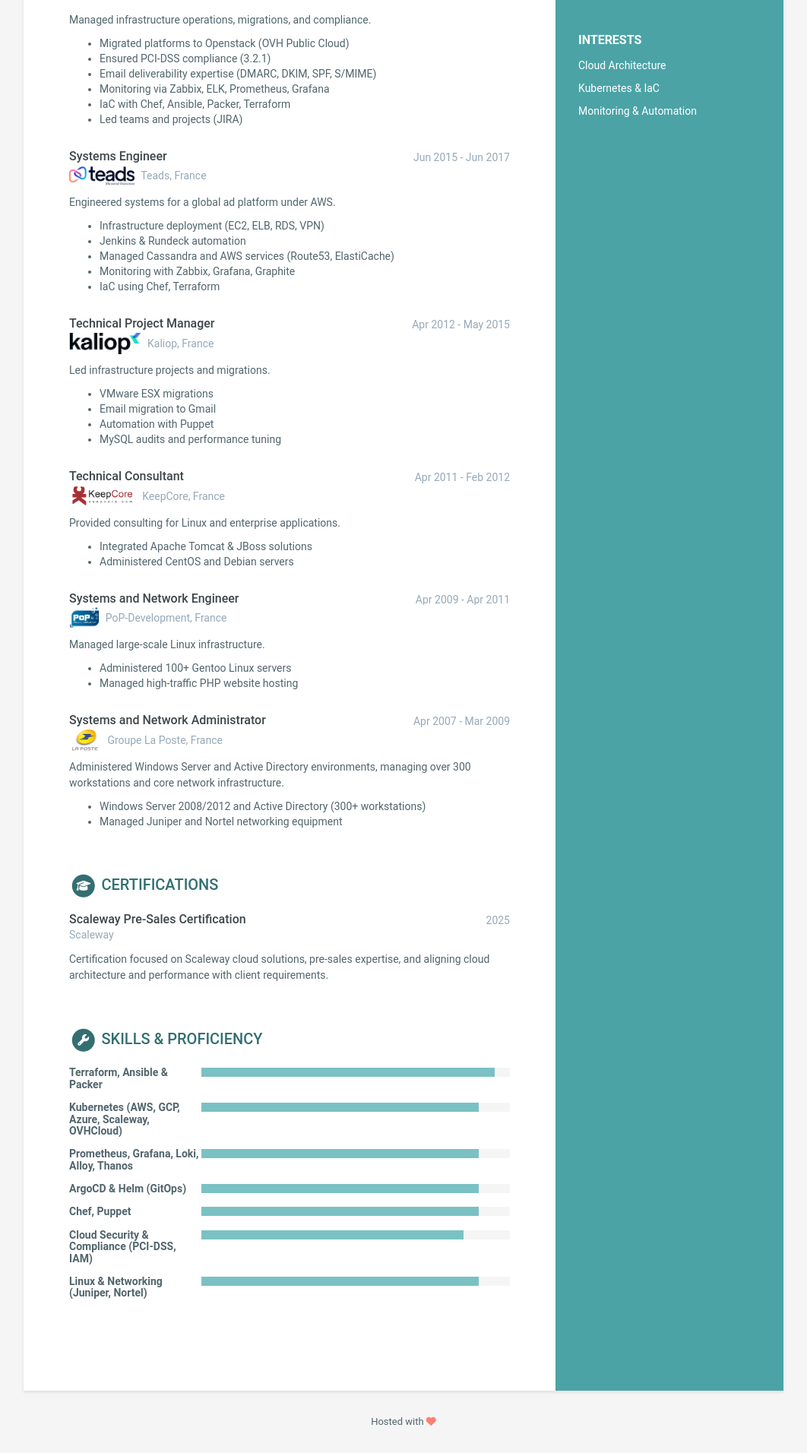
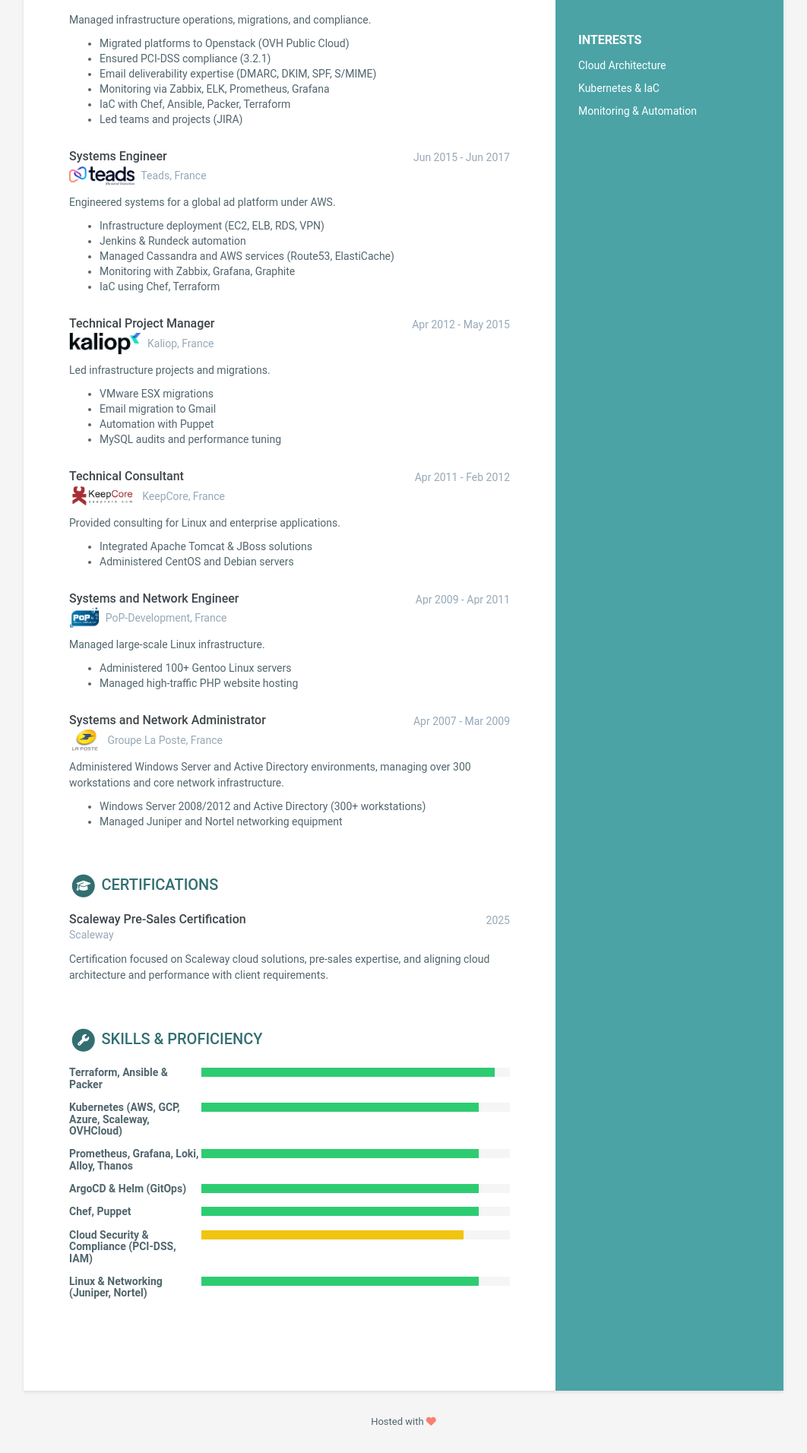
Before and after one commit to didier-segura/digital-cv, a Jekyll site: the page built from index.html, in a window 1280 px wide. Shown: the part 1035-2947 px from the top of the page at 76% size, without its empty margins (109-1171 px from the left). Built offline with Jekyll 4.4.1, drawn with Linux system fonts in a browser that asks for light colours.

Commit message:
+ Update skills level dynamic color

```diff
--- a/_includes/skills.html
+++ b/_includes/skills.html
@@ -1,4 +1,5 @@
-{% assign skills = site.data.data.skills %} {% if skills %}
+{% assign skills = site.data.data.skills %}
+{% if skills %}
 <section class="skills-section section">
   <h2 class="section-title">
     <span class="fa-stack fa-xs">
@@ -12,9 +13,20 @@
     {% for skill in skills.toolset %}
     <div class="item">
       <h3 class="level-title">{{ skill.name }}</h3>
+
       {% assign skill_level = 'width: ' | append: skill.level %}
+      {% assign skill_percent = skill.level | replace: '%','' | plus: 0 %}
+
+      {% if skill_percent >= 90 %}
+        {% assign skill_color = '#2ecc71' %}   <!-- Green for high skill -->
+      {% elsif skill_percent >= 70 %}
+        {% assign skill_color = '#f1c40f' %}   <!-- Yellow for medium skill -->
+      {% else %}
+        {% assign skill_color = '#e74c3c' %}   <!-- Red for lower skill -->
+      {% endif %}
+
       <div class="level-bar">
-        <div class="level-bar-inner" style="{{skill_level}}"></div>
+        <div class="level-bar-inner" style="{{ skill_level }}; background-color: {{ skill_color }};"></div>
       </div>
       <!--//level-bar-->
     </div>
```
